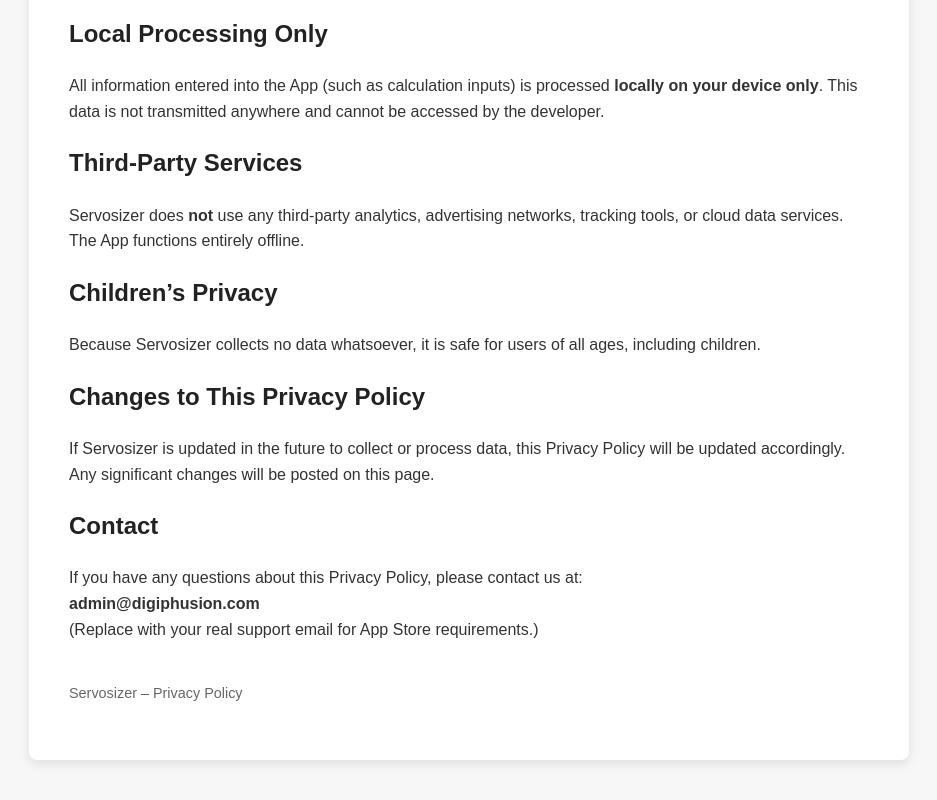
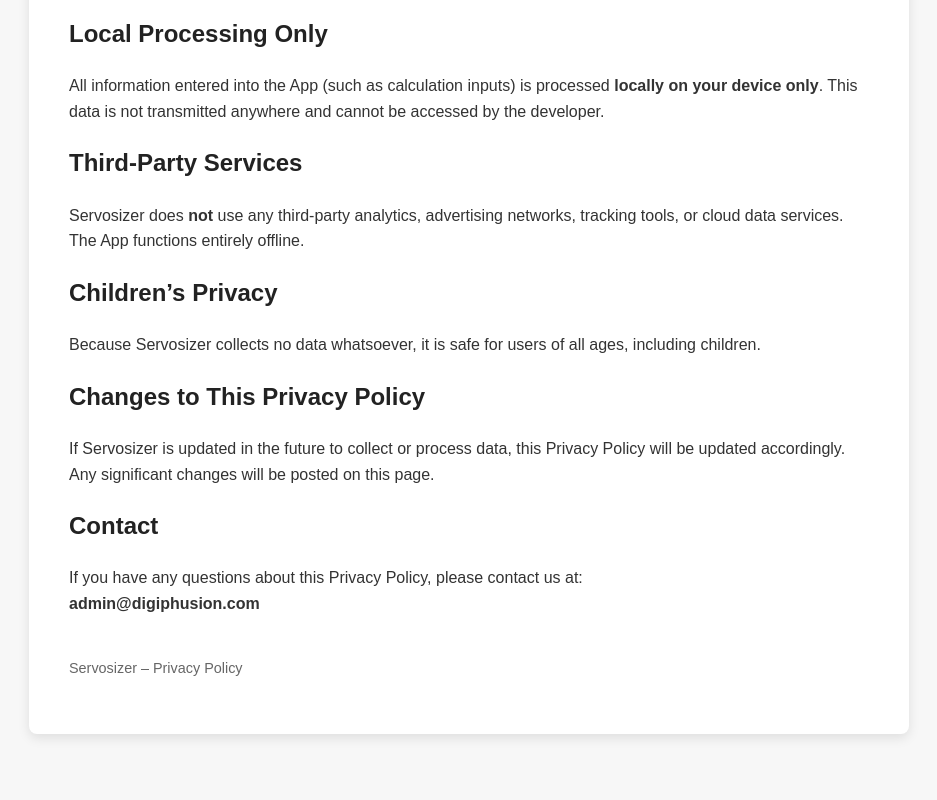
Before and after one commit to Schotime-PH/servosizer-privacy, a plain HTML site: page index.html in a window 1280 px wide. Shown: the part 684-1484 px from the top of the page, without its empty margins (171-1108 px from the left). After the commit the page ends 1458 px from the top, so only its background shows below. Drawn offline with Linux system fonts and the light colour scheme.

Commit message:
Update index.html

```diff
--- a/index.html
+++ b/index.html
@@ -91,7 +91,6 @@
     <p>
       If you have any questions about this Privacy Policy, please contact us at:<br />
       <strong>admin@digiphusion.com</strong><br />
-      (Replace with your real support email for App Store requirements.)
     </p>
 
     <footer>
```
